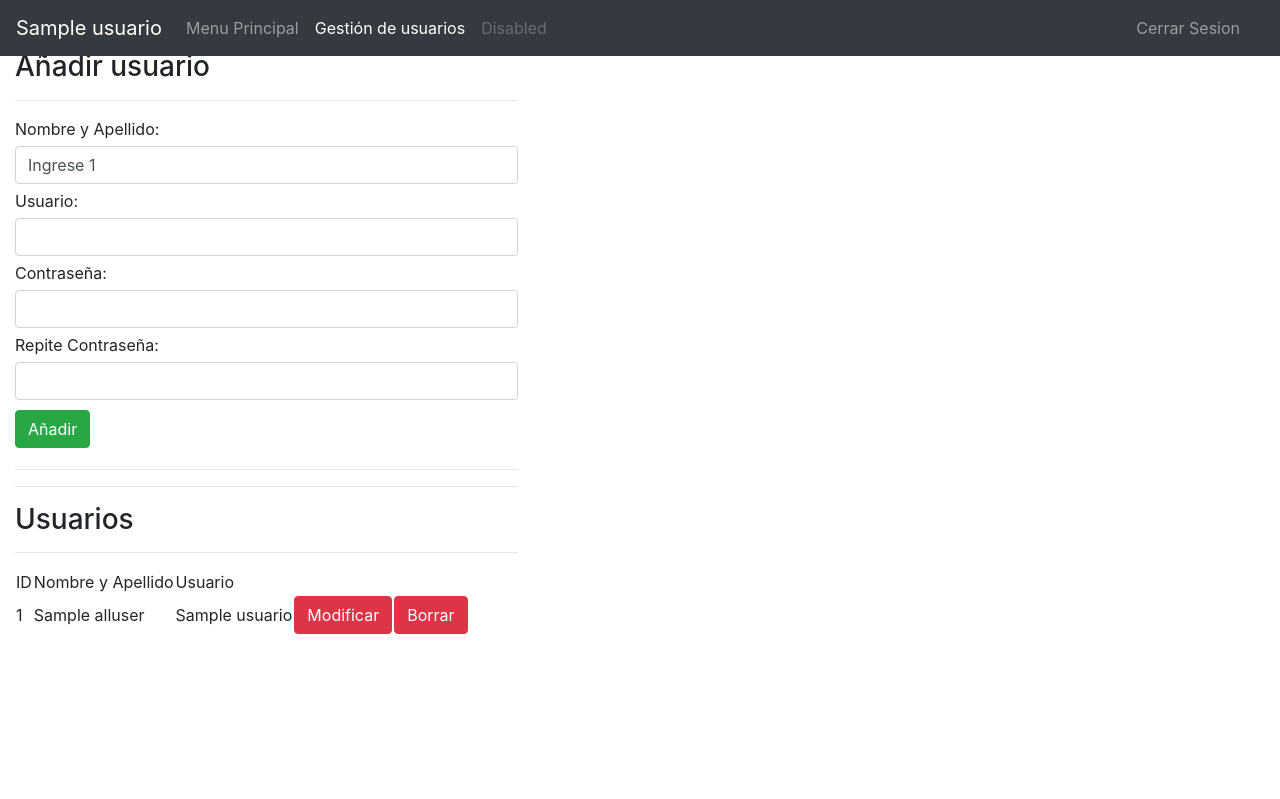
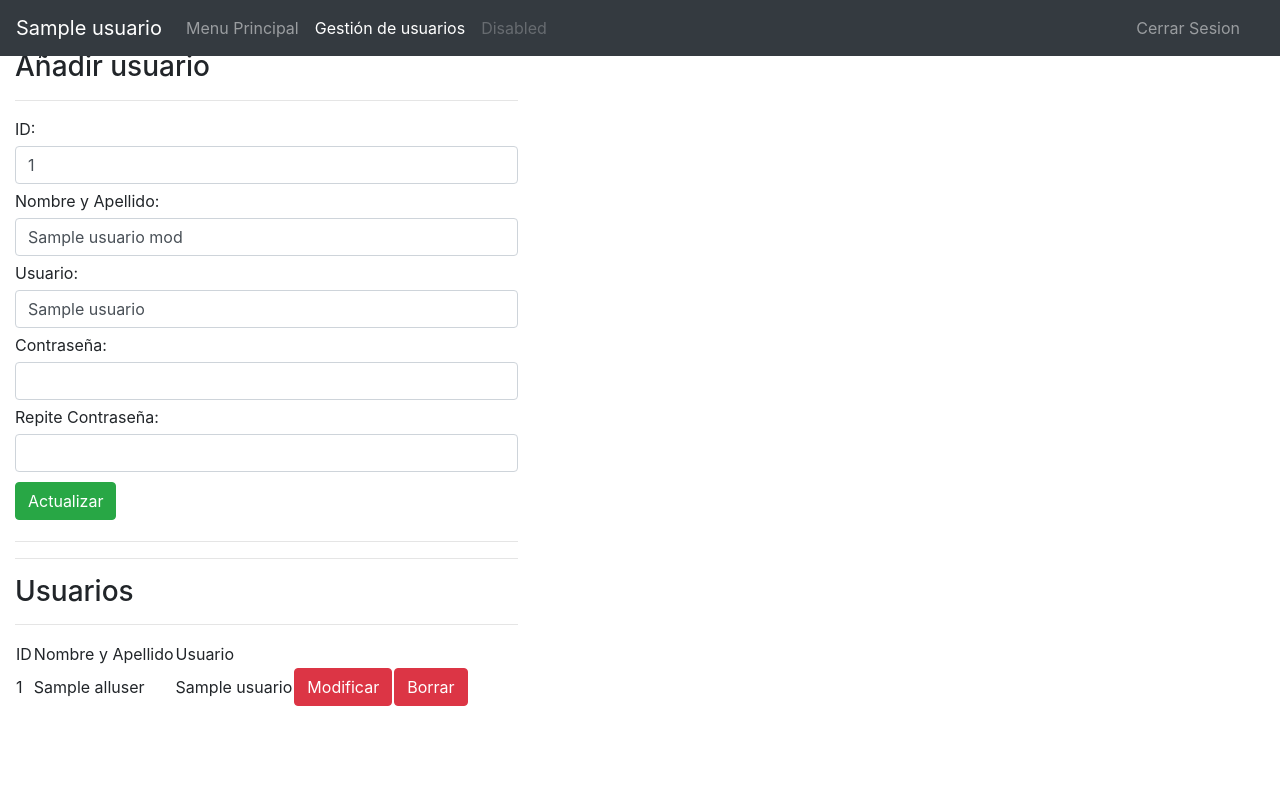
Before and after one commit to JaviLerma/Drugstore_mvc, a PHP site: template app/views/User/User.php in a window 1280 px wide. Shown: the top 799 px of the page. Run offline with PHP 8.4, Linux system fonts and the light colour scheme; the template is opened without the code that fills it: most values are stand-ins (such as "Sample title", 1, 10 or a date in 2020); data that the repository does not hold is empty; some libraries are stand-ins or nearby versions.

Commit message:
crud Usuario completo
Sin embargo faltan ajustes, como no repetir usuario al actualizar, no poder modificar el ID cuando se modifica el usuario, pedir contraseña corrcta al modificar el usuario para evitar q otro toque, obviamente agregar control de permisos y muchas cosas mas

```diff
--- a/app/views/User/User.php
+++ b/app/views/User/User.php
@@ -69,12 +69,20 @@
   <form action="<?= FOLDER_PATH . '/User/newUser' ?>" method="POST" class="col-lg-5">
     <h3>Añadir usuario</h3>
     <hr />
-    Nombre y Apellido: <input type="text" name="nombre_apellido" class="form-control" required value="Ingrese 1" onclick="this.value='';" onblur="this.value=(this.value=='')?'Ingrese usuario':this.value;" />
-    Usuario: <input type="text" name="usuario" class="form-control" required />
+    <?php if (!empty($usuario_mod->usuario)) { ?>
+      ID: <input type="text" name="id_usuario" class="form-control" value='<?php !empty($usuario_mod->id_usuario) ? print($usuario_mod->id_usuario) : ''; ?>' ; />
+    <?php } ?>
+    Nombre y Apellido: <input type="text" name="nombre_apellido" class="form-control" required value='<?php !empty($usuario_mod->nombre_apellido) ? print($usuario_mod->nombre_apellido) : ''; ?>' ; />
+    Usuario: <input type="text" name="usuario" class="form-control" required value='<?php !empty($usuario_mod->usuario) ? print($usuario_mod->usuario) : ''; ?>' ; />
     Contraseña: <input type="password" name="pass" class="form-control" required />
     Repite Contraseña: <input type="password" name="pass2" class="form-control" required />
-    <div style='color:red'><?php !empty($error_message) ? print($error_message) : '' ; ?></div>
-    <input type="submit" value="Añadir" class="btn btn-success" />
+    <div style='color:red'><?php !empty($error_message) ? print($error_message) : ''; ?></div>
+    <?php if (!empty($usuario_mod->usuario)) { ?>
+      <input type="submit" value="Actualizar" name="actualizar" class="btn btn-success" />
+    <?php } else { ?>
+      <input type="submit" value="Añadir" name="anadir" class="btn btn-success" />
+    <?php } ?>
+
     <hr />
     <hr />
   </form>
@@ -99,18 +107,15 @@
           <td><?php echo $user->usuario; ?></td>
           <td>
             <div class="right">
-              <a href="#" class="btn btn-danger">Modificar</a>
+              <a href="<?= FOLDER_PATH . '/User/modUser' ?>/<?php echo $user->id_usuario; ?>" class="btn btn-danger">Modificar</a>
             </div>
           </td>
           <td>
             <div class="right">
-            <a href="<?= FOLDER_PATH . '/User/deleteById' ?>/<?php echo $user->id_usuario; ?>" class="btn btn-danger">Borrar</a>
+              <a href="<?= FOLDER_PATH . '/User/deleteById' ?>/<?php echo $user->id_usuario; ?>" class="btn btn-danger">Borrar</a>
             </div>
           </td>
-
         </tr>
-
-
       <?php } ?>
     </table>
 
```
Also changed, not shown: app/controllers/User/UserController.php (+29 -7 lines), app/models/User/UserModel.php (+32 -5 lines).
